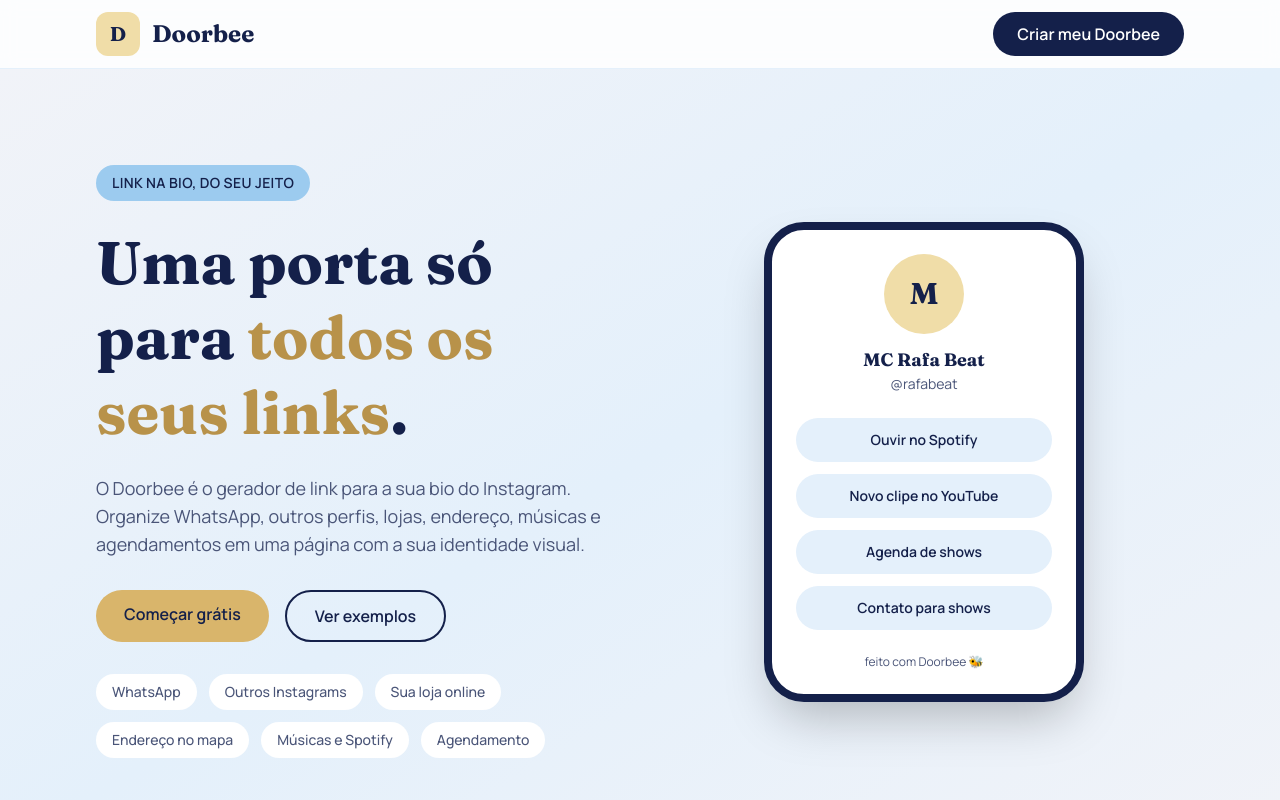
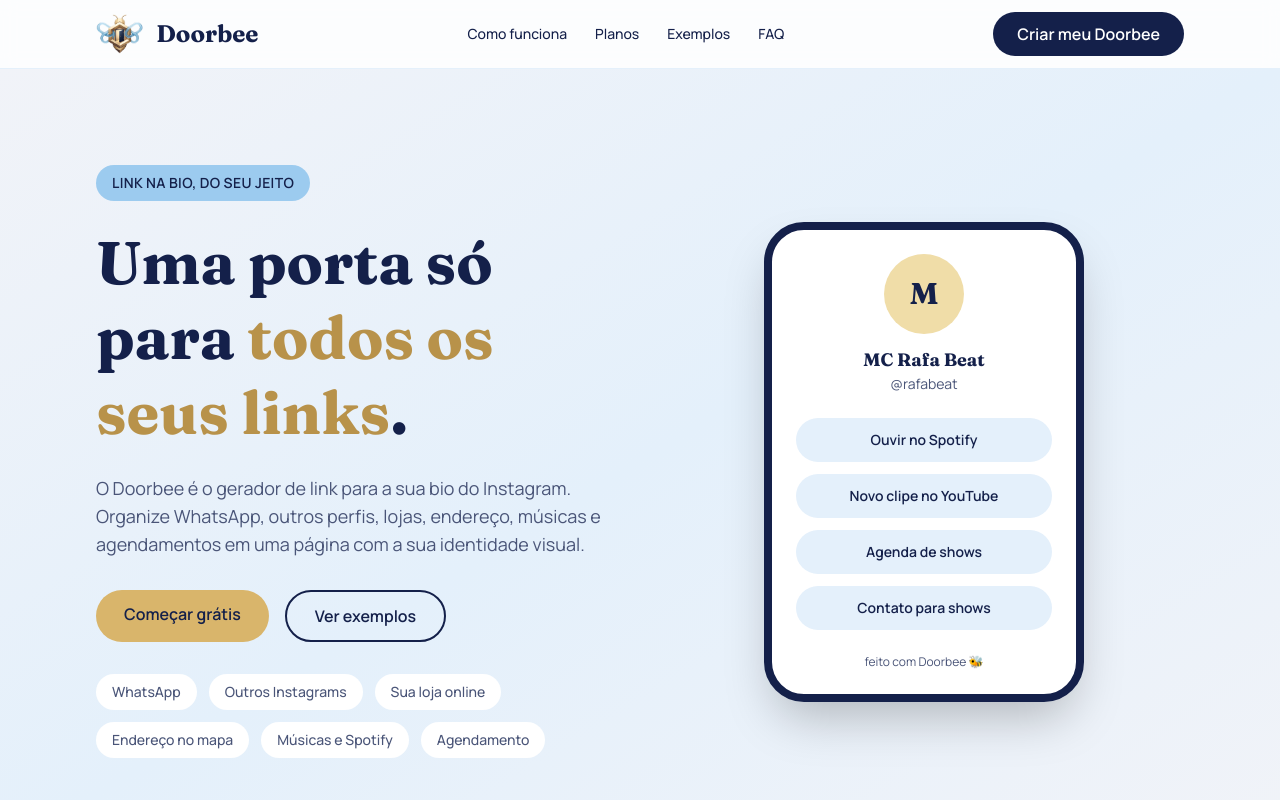
Before and after one commit to Jhonyson-b/doorbee, a React (Vite) app: page / in a window 1280 px wide. Shown: the top 800 px of the page. Built offline with nearby package versions, Linux system fonts and the light colour scheme.

Commit message:
feat: Adiciona menú de navegação no header

```diff
--- a/src/components/cabecalho/SiteHeader.tsx
+++ b/src/components/cabecalho/SiteHeader.tsx
@@ -1,32 +1,70 @@
-const LogoPlaceholder = () => {
+import logoImage from "../../assets/images/logo-png.png";
+
+const Logo = () => {
   return (
-    <span
-      aria-hidden="true"
-      className="flex h-11 w-11 items-center justify-center rounded-xl bg-gold-soft font-heading text-xl font-bold text-navy"
-    >
-      D
-    </span>
-  )
-}
+    <img
+      src={logoImage}
+      alt="Logo Doorbee"
+      className="h-11 w-auto object-contain"
+    />
+  );
+};
 
 const SiteHeader = () => {
   return (
     <header className="sticky top-0 z-50 border-b border-sky-light bg-white/80 backdrop-blur">
       <div className="mx-auto flex max-w-6xl items-center justify-between px-5 py-3 sm:px-8">
-        <a href="#" className="flex items-center gap-3" aria-label="Doorbee - início">
-          <LogoPlaceholder />
-          <span className="font-heading text-2xl font-bold text-navy">Doorbee</span>
+        <a
+          href="#"
+          className="flex items-center gap-3"
+          aria-label="Doorbee - início"
+        >
+          <Logo />
+          <span className="font-heading text-2xl font-bold text-navy">
+            Doorbee
+          </span>
         </a>
 
+        <div className="flex items-center gap-7">
+          <a
+            href="#como-funciona"
+            className="text-navy text-sm font-medium transition-colors duration-200 hover:text-gold-hover"
+          >
+            Como funciona
+          </a>
+
+          <a
+            href="#planos"
+            className="text-navy text-sm font-medium transition-colors duration-200 hover:text-gold-hover"
+          >
+            Planos
+          </a>
+
+          <a
+            href="#exemplos"
+            className="text-navy text-sm font-medium transition-colors duration-200 hover:text-gold-hover"
+          >
+            Exemplos
+          </a>
+
+          <a
+            href="#faq"
+            className="text-navy text-sm font-medium transition-colors duration-200 hover:text-gold-hover"
+          >
+            FAQ
+          </a>
+
+        </div>
+
         <a
-          href="#como-funciona"
-          className="rounded-full bg-navy px-5 py-2.5 text-sm font-semibold text-white transition-opacity hover:opacity-90 sm:px-6 sm:text-base"
-        >
-          Criar meu Doorbee
-        </a>
+            href="#"
+            className="rounded-full bg-navy px-5 py-2.5 text-sm font-semibold text-white transition-opacity hover:opacity-90 sm:px-6 sm:text-base"
+          >
+            Criar meu Doorbee
+          </a>
       </div>
     </header>
-  )
-}
+  );
+};
 
-export default SiteHeader
+export default SiteHeader;
--- a/src/components/perguntas-frequentes/FaqSection.tsx
+++ b/src/components/perguntas-frequentes/FaqSection.tsx
@@ -28,7 +28,7 @@ const questions = [
 
 const FaqSection = () => {
   return (
-    <section className="bg-white">
+    <section id="faq" className="bg-white">
       <div className="mx-auto max-w-4xl px-5 py-16 sm:px-8 lg:py-24">
         <div className="mx-auto max-w-2xl text-center">
           <h2 className="text-3xl sm:text-4xl">Perguntas frequentes</h2>
```
Also changed, not shown: src/assets/images/logo-png.png (added).
